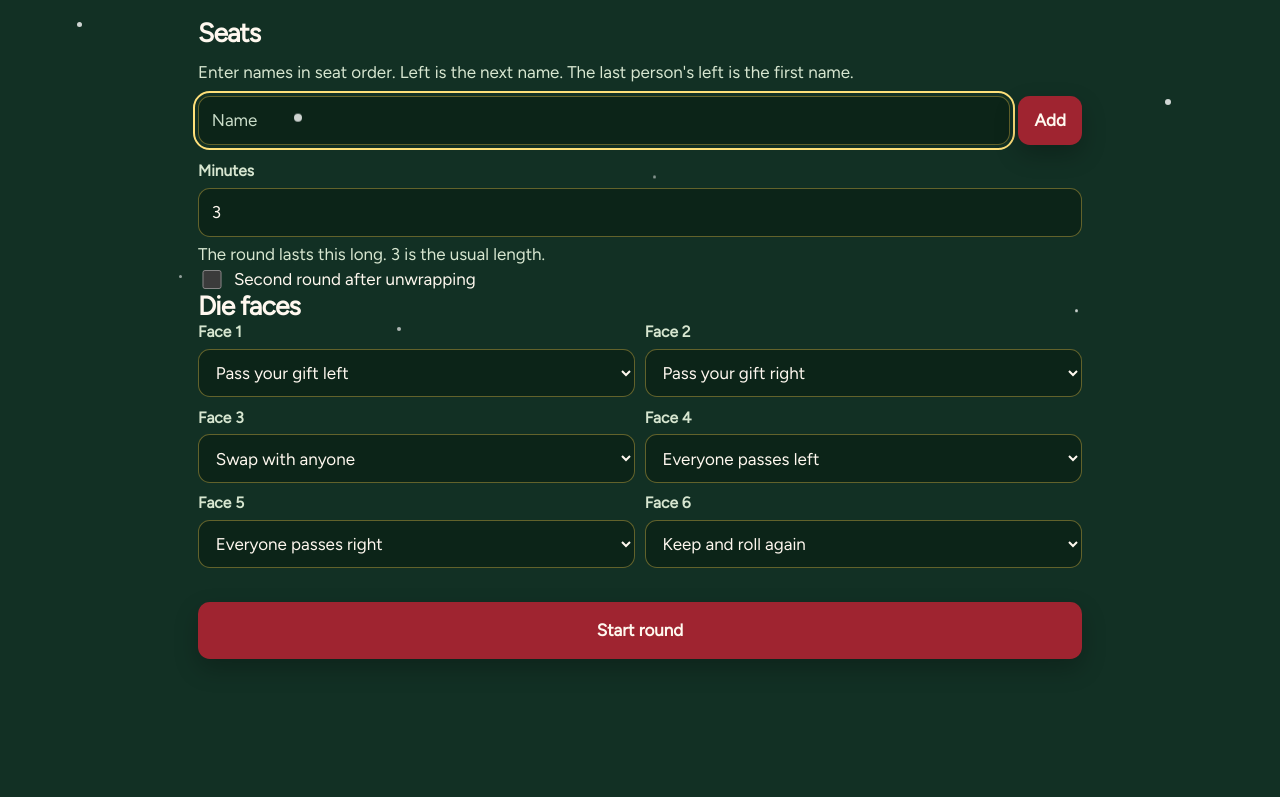
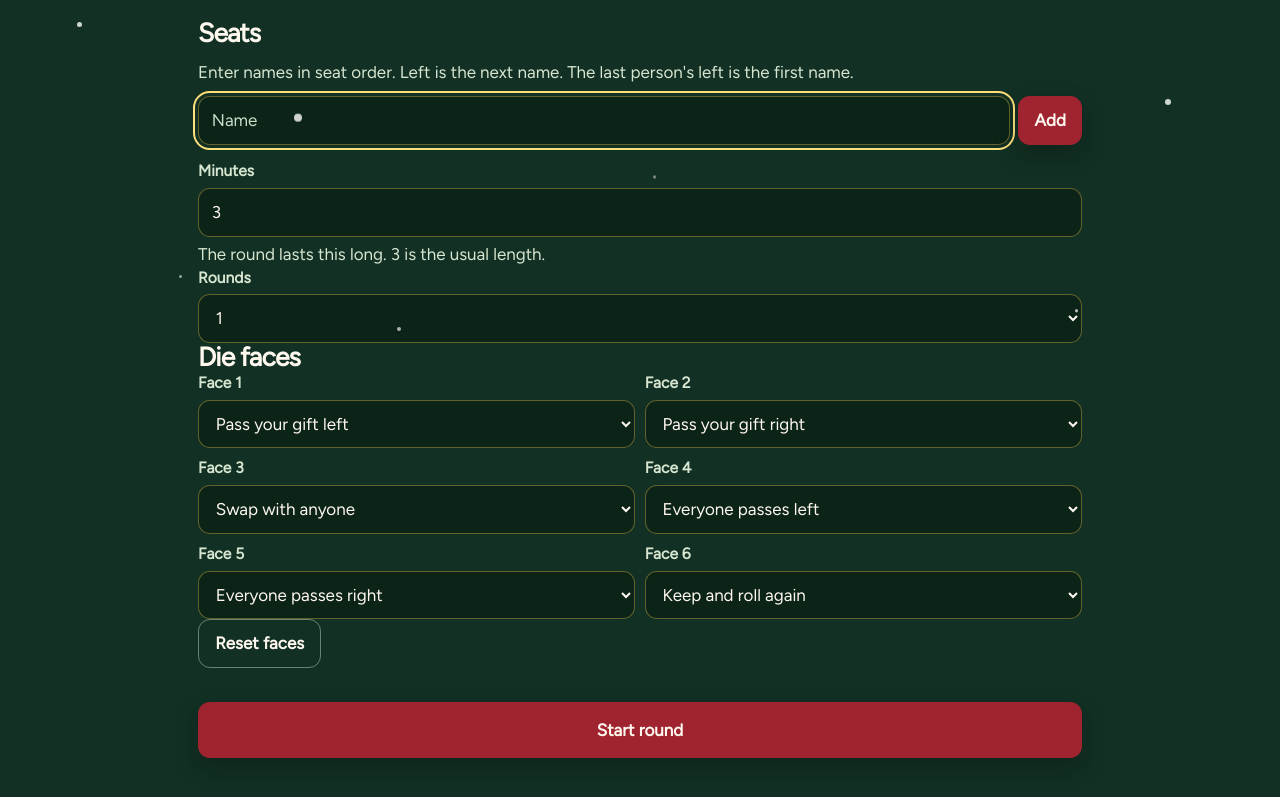
Before and after one commit to conmigo92/secret-santa, a website built with Vite: page dirty-santa/index.html in a window 1280 px wide. Shown: the part 409-1206 px from the top of the page. Before the commit the page ends 1144 px from the top, so only its background shows below. Built offline with nearby package versions, Linux system fonts and the light colour scheme; a web font is replaced by a local one.

Commit message:
feat(games): show house rules on setup and during play
The host sets the steal limit, steal-back ban, timer, rounds, and die faces before the game starts. Reset faces restores the default die. The active rules stay on screen, and a blank steal limit is rejected.

Co-authored-by: xinyingdu <xinyingdu@users.noreply.github.com>

```diff
--- a/src/dirty-santa.css
+++ b/src/dirty-santa.css
@@ -71,16 +71,15 @@ ol.turn-order ::marker {
   gap: 0.5rem;
 }
 
-.choice {
-  display: flex;
-  align-items: center;
-  gap: 0.55rem;
+ul.rules {
+  list-style: none;
+  margin: 0.2rem 0 0;
+  padding: 0;
 }
 
-.choice input {
-  width: 1.15rem;
-  min-height: 1.15rem;
-  padding: 0;
+ul.rules li {
+  overflow-wrap: anywhere;
+  padding: 0.15rem 0;
 }
 
 @media (max-width: 47.99rem) {
--- a/src/ui/dirty-santa.ts
+++ b/src/ui/dirty-santa.ts
@@ -2,7 +2,10 @@ import { christmasCountdown } from "../domain/calendar";
 import { normalizeName } from "../domain/participants";
 import {
   chooseSwap,
-  DEFAULT_FACE_MAP,
+  DICE_FACES,
+  DICE_SETTINGS,
+  FACE_EFFECTS,
+  minutesToDurationMs,
   parseDice,
   pause,
   resume,
@@ -20,8 +23,6 @@ import { el, hollyMark } from "./dom";
 import { mountSiteNav } from "./site-nav";
 
 const KEY = "secret-santa.dirty-santa";
-const FACES: Face[] = [1, 2, 3, 4, 5, 6];
-const EFFECTS: FaceEffect[] = ["passLeft", "passRight", "swapAny", "allLeft", "allRight", "keep"];
 const EFFECT_LABEL: Record<FaceEffect, string> = {
   passLeft: "Pass your gift left",
   passRight: "Pass your gift right",
@@ -34,9 +35,9 @@ const EFFECT_LABEL: Record<FaceEffect, string> = {
 export function mountDirtySanta(root: HTMLElement): void {
   let game = load();
   let names: string[] = [];
-  let minutesValue = "3";
-  let round2On = false;
-  let faceChoices: FaceMap = { ...DEFAULT_FACE_MAP };
+  let minutesValue = String(DICE_SETTINGS.minutes.default);
+  let roundsValue = String(DICE_SETTINGS.rounds.default);
+  let faceChoices: FaceMap = { ...DICE_SETTINGS.faces };
   let armed = false;
   let error = "";
   let view: "circle" | "list" = window.matchMedia("(min-width: 48rem)").matches ? "circle" : "list";
@@ -62,19 +63,23 @@ export function mountDirtySanta(root: HTMLElement): void {
         id: "minutes",
         name: "minutes",
         type: "number",
-        min: "0.25",
-        max: "30",
-        step: "0.25",
+        min: String(DICE_SETTINGS.minutes.min),
+        max: String(DICE_SETTINGS.minutes.max),
+        step: String(DICE_SETTINGS.minutes.step),
         value: minutesValue,
       },
     });
     minutes.addEventListener("input", () => {
       minutesValue = minutes.value;
     });
-    const round2 = el("input", { attrs: { id: "round-2", type: "checkbox" } });
-    round2.checked = round2On;
-    round2.addEventListener("change", () => {
-      round2On = round2.checked;
+    const rounds = el("select", { attrs: { id: "rounds", name: "rounds" } });
+    for (let round = DICE_SETTINGS.rounds.min; round <= DICE_SETTINGS.rounds.max; round += 1) {
+      const option = el("option", { text: String(round), attrs: { value: String(round) } });
+      if (String(round) === roundsValue) option.selected = true;
+      rounds.append(option);
+    }
+    rounds.addEventListener("change", () => {
+      roundsValue = rounds.value;
     });
     const list = el("ol", { className: "rows turn-order" });
     names.forEach((name, index) => {
@@ -128,7 +133,7 @@ export function mountDirtySanta(root: HTMLElement): void {
     });
 
     const faces = el("div", { className: "face-grid" });
-    for (const face of FACES) {
+    for (const face of DICE_FACES) {
       faces.append(
         faceField(face, faceChoices[face], (effect) => {
           faceChoices = { ...faceChoices, [face]: effect };
@@ -146,7 +151,11 @@ export function mountDirtySanta(root: HTMLElement): void {
       }
       const started = startDice(
         names,
-        { durationMs: Math.round(Number(minutes.value) * 60_000), round2: round2.checked, faces: map },
+        {
+          durationMs: minutesToDurationMs(Number(minutes.value)),
+          round2: Number(rounds.value) > 1,
+          faces: map,
+        },
         Date.now(),
       );
       if (!started.ok) {
@@ -168,11 +177,18 @@ export function mountDirtySanta(root: HTMLElement): void {
       el("div", { className: "field" }, [
         el("label", { text: "Minutes", attrs: { for: "minutes" } }),
         minutes,
-        el("p", { className: "quiet", text: "The round lasts this long. 3 is the usual length." }),
+        el("p", {
+          className: "quiet",
+          text: `The round lasts this long. ${DICE_SETTINGS.minutes.default} is the usual length.`,
+        }),
       ]),
-      el("label", { className: "choice" }, [round2, el("span", { text: "Second round after unwrapping" })]),
+      el("div", { className: "field" }, [el("label", { text: "Rounds", attrs: { for: "rounds" } }), rounds]),
       el("h2", { text: "Die faces" }),
       faces,
+      resetFacesButton(() => {
+        faceChoices = { ...DICE_SETTINGS.faces };
+        draw();
+      }),
       start,
     ]);
     mountSiteNav(shell);
@@ -183,7 +199,13 @@ export function mountDirtySanta(root: HTMLElement): void {
   function drawPlay(): void {
     if (!game) return;
     const current = game;
-    const parts: HTMLElement[] = [timerBlock(current), legend(current), viewSwitch(), seats(current)];
+    const parts: HTMLElement[] = [
+      timerBlock(current),
+      activeRules(current),
+      legend(current),
+      viewSwitch(),
+      seats(current),
+    ];
 
     if (lastFace !== null) {
       parts.push(el("p", { className: "die-face", text: String(lastFace) }));
@@ -431,7 +453,7 @@ export function mountDirtySanta(root: HTMLElement): void {
 
 function faceField(face: Face, selected: FaceEffect, onChange: (effect: FaceEffect) => void): HTMLElement {
   const select = el("select", { attrs: { id: `face-${face}` } });
-  for (const effect of EFFECTS) {
+  for (const effect of FACE_EFFECTS) {
     const option = el("option", { text: EFFECT_LABEL[effect], attrs: { value: effect } });
     if (effect === selected) option.selected = true;
     select.append(option);
@@ -447,7 +469,7 @@ function faceField(face: Face, selected: FaceEffect, onChange: (effect: FaceEffe
 
 function readMap(): FaceMap | null {
   const map: Partial<FaceMap> = {};
-  for (const face of FACES) {
+  for (const face of DICE_FACES) {
     const select = document.getElementById(`face-${face}`);
     if (!(select instanceof HTMLSelectElement) || !isEffect(select.value)) return null;
     map[face] = select.value;
@@ -457,11 +479,11 @@ function readMap(): FaceMap | null {
 }
 
 function isComplete(map: Partial<FaceMap>): map is FaceMap {
-  return FACES.every((face) => isEffect(map[face]));
+  return DICE_FACES.every((face) => isEffect(map[face]));
 }
 
 function isEffect(value: unknown): value is FaceEffect {
-  return typeof value === "string" && EFFECTS.some((effect) => effect === value);
+  return typeof value === "string" && FACE_EFFECTS.some((effect) => effect === value);
 }
 
 function randomFace(): Face {
@@ -479,9 +501,25 @@ function sentence(effect: FaceEffect, name: string, other: string): string {
   return `${name} swaps with ${other}.`;
 }
 
+function resetFacesButton(onReset: () => void): HTMLButtonElement {
+  const button = el("button", { className: "ghost", text: "Reset faces", attrs: { type: "button" } });
+  button.addEventListener("click", onReset);
+  return button;
+}
+
+function activeRules(game: DiceGame): HTMLElement {
+  const minutes = Math.round((game.timer.durationMs / DICE_SETTINGS.msPerMinute) * 100) / 100;
+  const length = minutes === 1 ? "1 minute" : `${minutes} minutes`;
+  const count = game.round2 ? DICE_SETTINGS.rounds.max : DICE_SETTINGS.rounds.min;
+  const rounds = count === 1 ? "1 round" : `${count} rounds`;
+  const list = el("ul", { className: "rules" });
+  list.append(el("li", { text: length }), el("li", { text: rounds }));
+  return el("div", {}, [el("h2", { text: "House rules" }), list]);
+}
+
 function legend(game: DiceGame): HTMLElement {
   const list = el("ul", { className: "rows" });
-  for (const face of FACES) {
+  for (const face of DICE_FACES) {
     list.append(el("li", { text: `${face}. ${EFFECT_LABEL[game.faces[face]]}` }));
   }
   return el("div", {}, [el("h2", { text: "Die faces" }), list]);
--- a/src/ui/white-elephant.ts
+++ b/src/ui/white-elephant.ts
@@ -2,6 +2,8 @@ import { christmasCountdown } from "../domain/calendar";
 import { normalizeName } from "../domain/participants";
 import {
   act,
+  DEFAULT_ELEPHANT_RULES,
+  ELEPHANT_SETTINGS,
   parseElephant,
   startElephant,
   type ElephantAction,
@@ -17,8 +19,9 @@ export function mountWhiteElephant(root: HTMLElement): void {
   let game = load();
   let names: string[] = [];
   let nameDraft = "";
-  let limitValue = "3";
-  let finalSwapOn = true;
+  let limitValue = String(DEFAULT_ELEPHANT_RULES.stealLimit);
+  let stealBackOn = DEFAULT_ELEPHANT_RULES.stealBackBan;
+  let finalSwapOn = DEFAULT_ELEPHANT_RULES.finalSwap;
   let labelDraft = "";
   let armed = false;
   let error = "";
@@ -51,8 +54,8 @@ export function mountWhiteElephant(root: HTMLElement): void {
         id: "steal-limit",
         name: "steal-limit",
         type: "number",
-        min: "1",
-        max: "9",
+        min: String(ELEPHANT_SETTINGS.stealLimit.min),
+        max: String(ELEPHANT_SETTINGS.stealLimit.max),
         step: "1",
         inputmode: "numeric",
       },
@@ -60,6 +63,12 @@ export function mountWhiteElephant(root: HTMLElement): void {
     limitInput.value = limitValue;
     limitInput.addEventListener("input", () => {
       limitValue = limitInput.value;
+    });
+
+    const stealBack = el("input", { attrs: { id: "steal-back", type: "checkbox" } });
+    stealBack.checked = stealBackOn;
+    stealBack.addEventListener("change", () => {
+      stealBackOn = stealBack.checked;
     });
 
     const finalSwap = el("input", { attrs: { id: "final-swap", type: "checkbox" } });
@@ -114,9 +123,14 @@ export function mountWhiteElephant(root: HTMLElement): void {
 
     const start = el("button", { className: "primary draw", text: "Start game", attrs: { type: "button" } });
     start.addEventListener("click", () => {
+      const limitText = limitInput.value.trim();
       const started = startElephant(
         names,
-        { stealLimit: Number(limitInput.value), finalSwap: finalSwap.checked },
+        {
+          stealLimit: limitText === "" ? Number.NaN : Number(limitText),
+          stealBackBan: stealBack.checked,
+          finalSwap: finalSwap.checked,
+        },
         Math.random,
       );
       if (!started.ok) {
@@ -138,7 +152,14 @@ export function mountWhiteElephant(root: HTMLElement): void {
         el("div", { className: "field" }, [
           el("label", { text: "Steal limit", attrs: { for: "steal-limit" } }),
           limitInput,
-          el("p", { className: "quiet", text: "A gift locks after this many steals." }),
+          el("p", {
+            className: "quiet",
+            text: "0 means no stealing. Any other number locks a gift after that many steals.",
+          }),
+        ]),
+        el("label", { className: "choice" }, [
+          stealBack,
+          el("span", { text: "No stealing a gift straight back" }),
         ]),
         el("label", { className: "choice" }, [finalSwap, el("span", { text: "Player 1 gets a final swap" })]),
         start,
@@ -158,6 +179,7 @@ export function mountWhiteElephant(root: HTMLElement): void {
     const body: HTMLElement[] = [
       el("h2", { text: "Turn order" }),
       orderList,
+      rulesList(current),
       el("h2", { text: heading(current) }),
       message(error),
     ];
@@ -234,7 +256,7 @@ export function mountWhiteElephant(root: HTMLElement): void {
       return el("li", {}, [row]);
     }
     const locked = gift.steals >= current.rules.stealLimit;
-    const banned = phase.kind === "playing" && phase.bannedGiftId === gift.id;
+    const banned = current.rules.stealBackBan && phase.kind === "playing" && phase.bannedGiftId === gift.id;
     if (locked) row.append(el("span", { className: "badge", text: "Locked" }));
     else if (banned) row.append(el("span", { className: "quiet", text: "Can't take this one back" }));
     else {
@@ -280,8 +302,9 @@ export function mountWhiteElephant(root: HTMLElement): void {
       names = [];
       nameDraft = "";
       labelDraft = "";
-      limitValue = "3";
-      finalSwapOn = true;
+      limitValue = String(DEFAULT_ELEPHANT_RULES.stealLimit);
+      stealBackOn = DEFAULT_ELEPHANT_RULES.stealBackBan;
+      finalSwapOn = DEFAULT_ELEPHANT_RULES.finalSwap;
       armed = false;
       error = "";
       draw();
@@ -308,6 +331,16 @@ function header(): HTMLElement {
     }),
     el("p", { className: "countdown", text: christmasCountdown(new Date()) }),
   ]);
+}
+
+function rulesList(current: ElephantGame): HTMLElement {
+  const rules = current.rules;
+  const limit = rules.stealLimit === 0 ? "No stealing" : `Steal limit ${rules.stealLimit}`;
+  const ban = rules.stealBackBan ? "No steal-backs" : "Steal-backs allowed";
+  const swap = rules.finalSwap ? "Player 1 gets a final swap" : "No final swap";
+  const list = el("ul", { className: "rules" });
+  for (const line of [limit, ban, swap]) list.append(el("li", { text: line }));
+  return el("div", {}, [el("h2", { text: "House rules" }), list]);
 }
 
 function heading(current: ElephantGame): string {
```
Also changed, not shown: src/white-elephant.css (+11 -0 lines), README.md.
